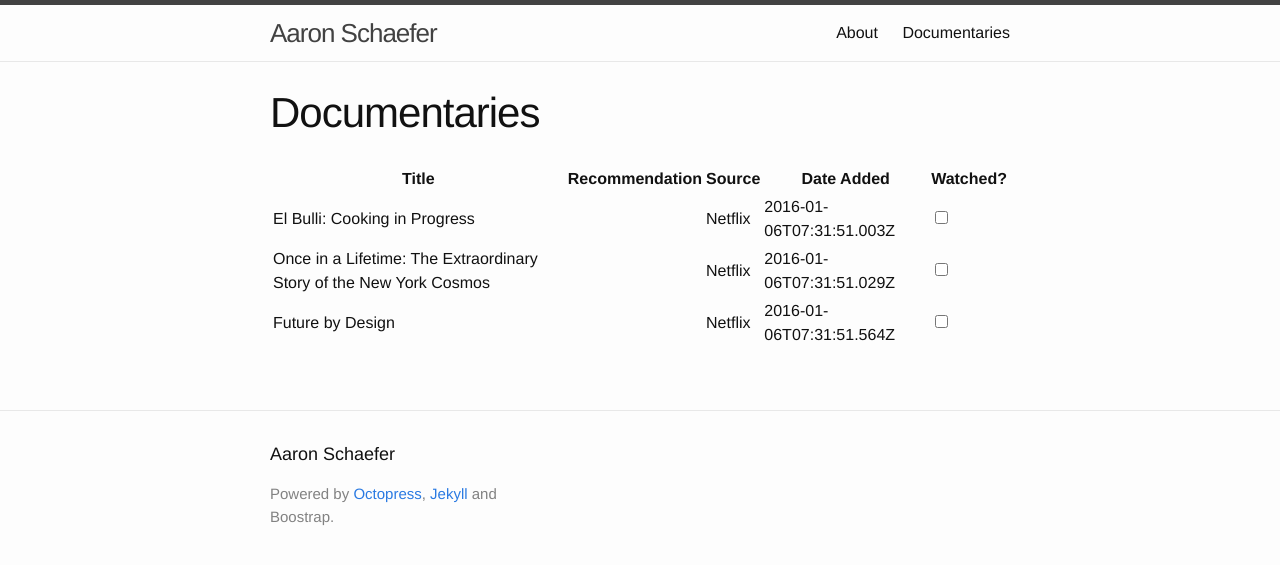
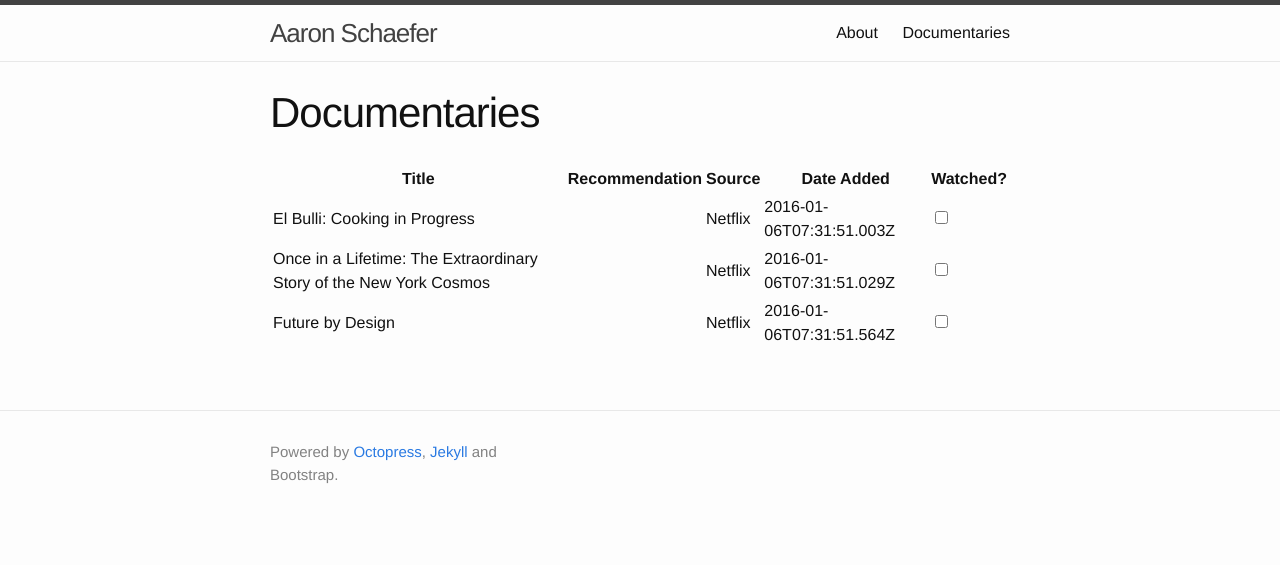
Before and after one commit to aatron/blog, a Jekyll site: the page built from documentaries.html, in a window 1280 px wide. Shown: the top 565 px of the page. Built offline with Jekyll 4.4.1, drawn with Linux system fonts in a browser that asks for light colours.

Commit message:
Footer - fixed typo and removed title

```diff
--- a/_includes/footer.html
+++ b/_includes/footer.html
@@ -2,11 +2,9 @@
 
   <div class="wrapper">
 
-    <h2 class="footer-heading">{{ site.title }}</h2>
-
     <div class="footer-col-wrapper">
       <div class="footer-col footer-col-1">
-          <span>Powered by <a href="http://octopress.org">Octopress</a>, <a href="http://jekyllrb.com/">Jekyll</a> and Boostrap.</span>
+          <span>Powered by <a href="http://octopress.org">Octopress</a>, <a href="http://jekyllrb.com/">Jekyll</a> and Bootstrap.</span>
       </div>
     </div>
   </div>
```
